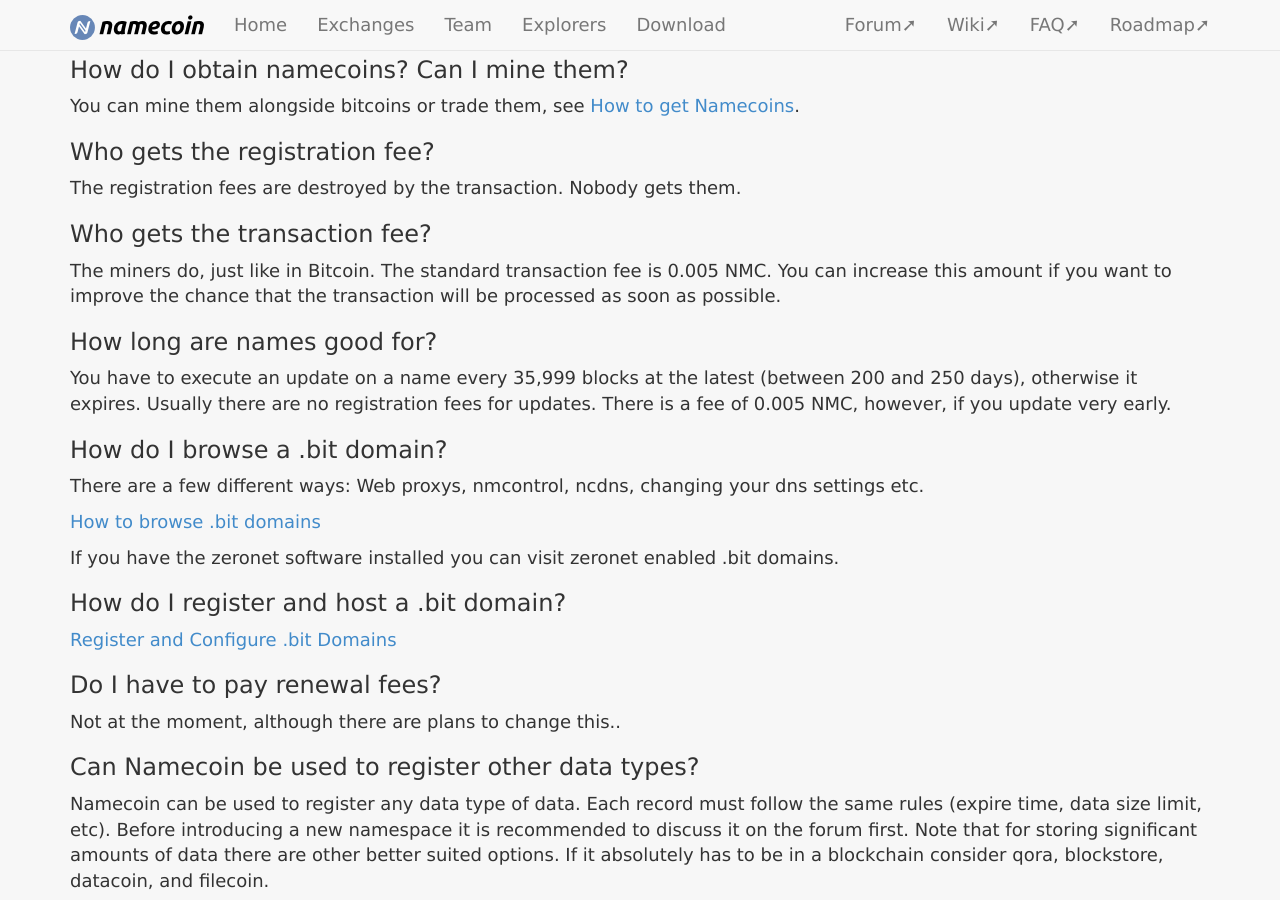
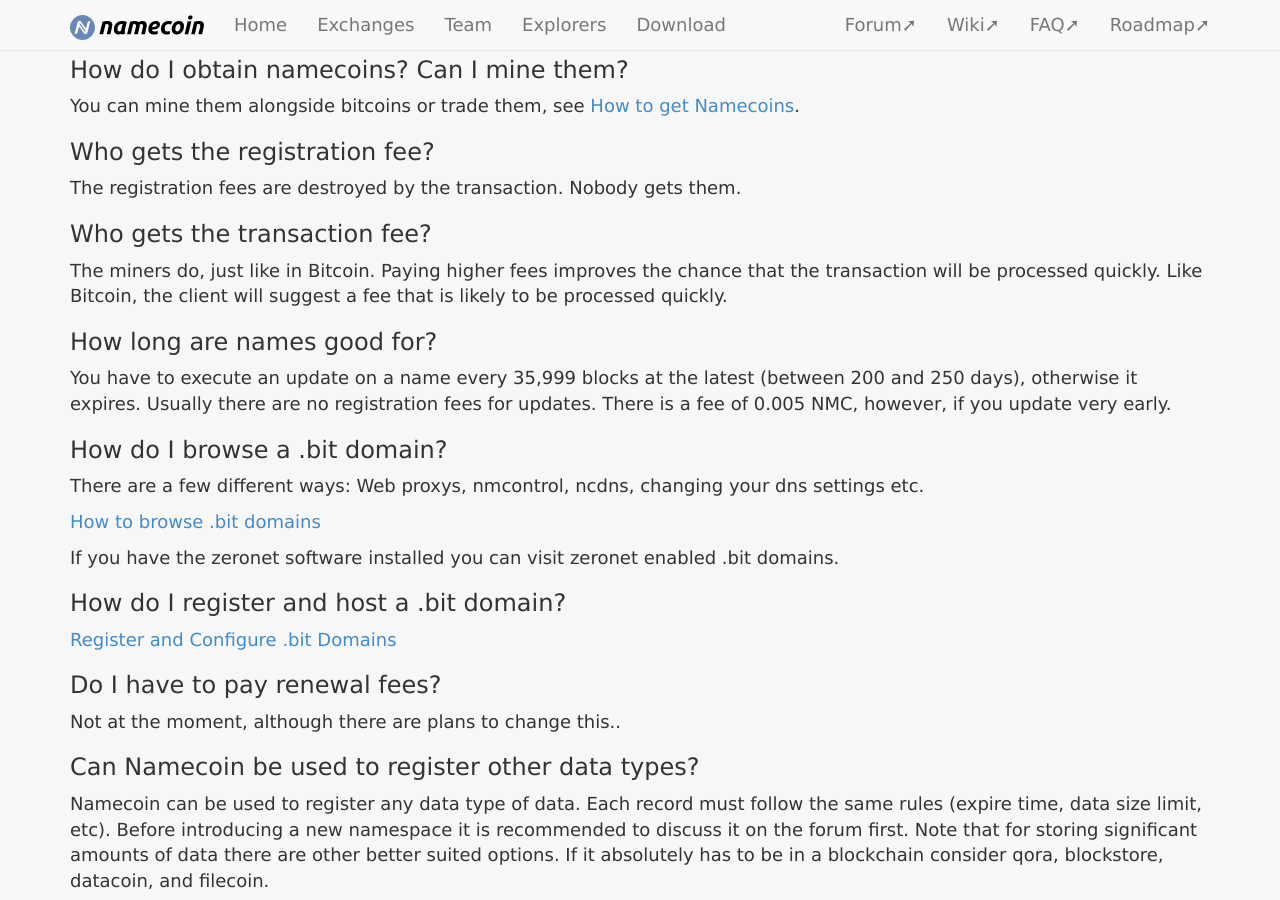
Before and after one commit to JeremyRand/namecoin.org, a Jekyll site: the page built from docs/faq/index.md, in a window 1280 px wide and 900 px high, scrolled down 944 px. Built offline with Jekyll 4.4.1, drawn with Linux system fonts in a browser that asks for light colours.

Commit message:
FAQ: reworded "Who gets the transaction fee?"

```diff
--- a/docs/faq/index.md
+++ b/docs/faq/index.md
@@ -27,7 +27,7 @@ You can mine them alongside bitcoins or trade them, see [How to get Namecoins](h
 The registration fees are destroyed by the transaction. Nobody gets them.
 
 ### Who gets the transaction fee?
-The miners do, just like in Bitcoin. The standard transaction fee is 0.005 NMC. You can increase this amount if you want to improve the chance that the transaction will be processed as soon as possible.
+The miners do, just like in Bitcoin. Paying higher fees improves the chance that the transaction will be processed quickly.  Like Bitcoin, the client will suggest a fee that is likely to be processed quickly.
 
 ### How long are names good for?
 You have to execute an update on a name every 35,999 blocks at the latest (between 200 and 250 days), otherwise it expires. Usually there are no registration fees for updates. There is a fee of 0.005 NMC, however, if you update very early.
```
